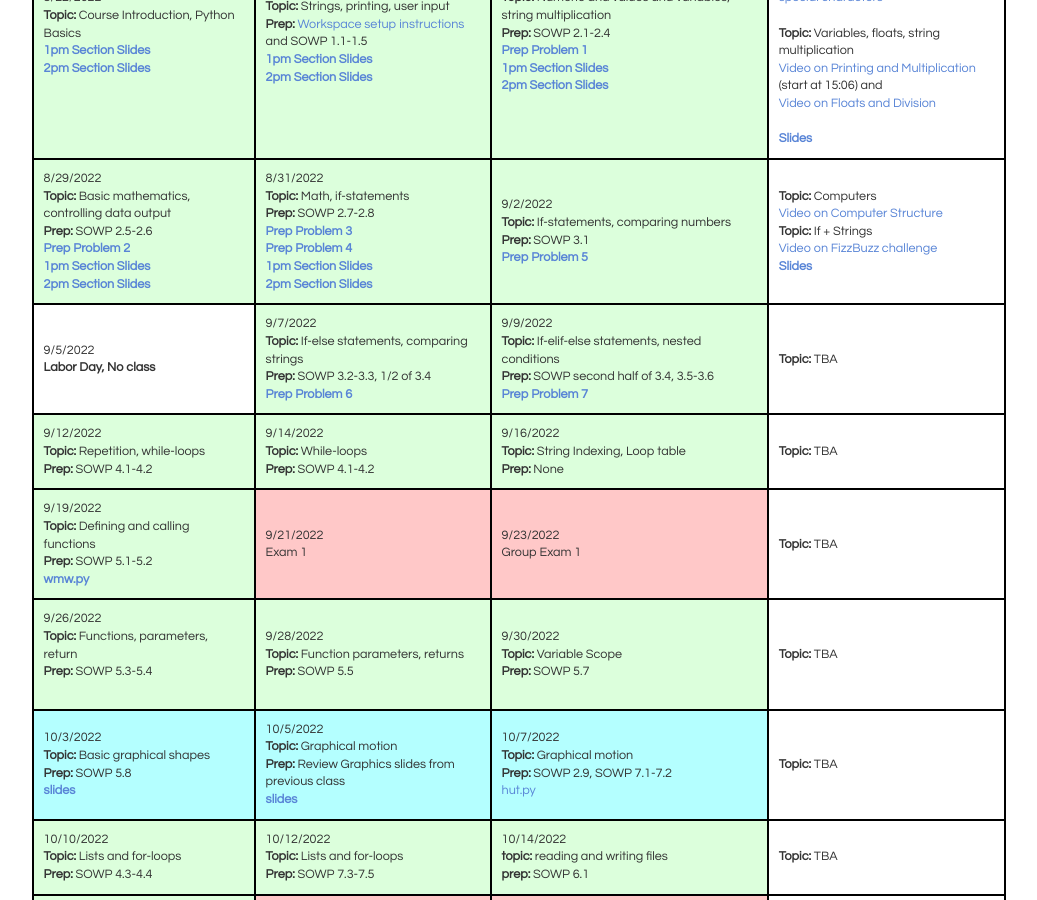
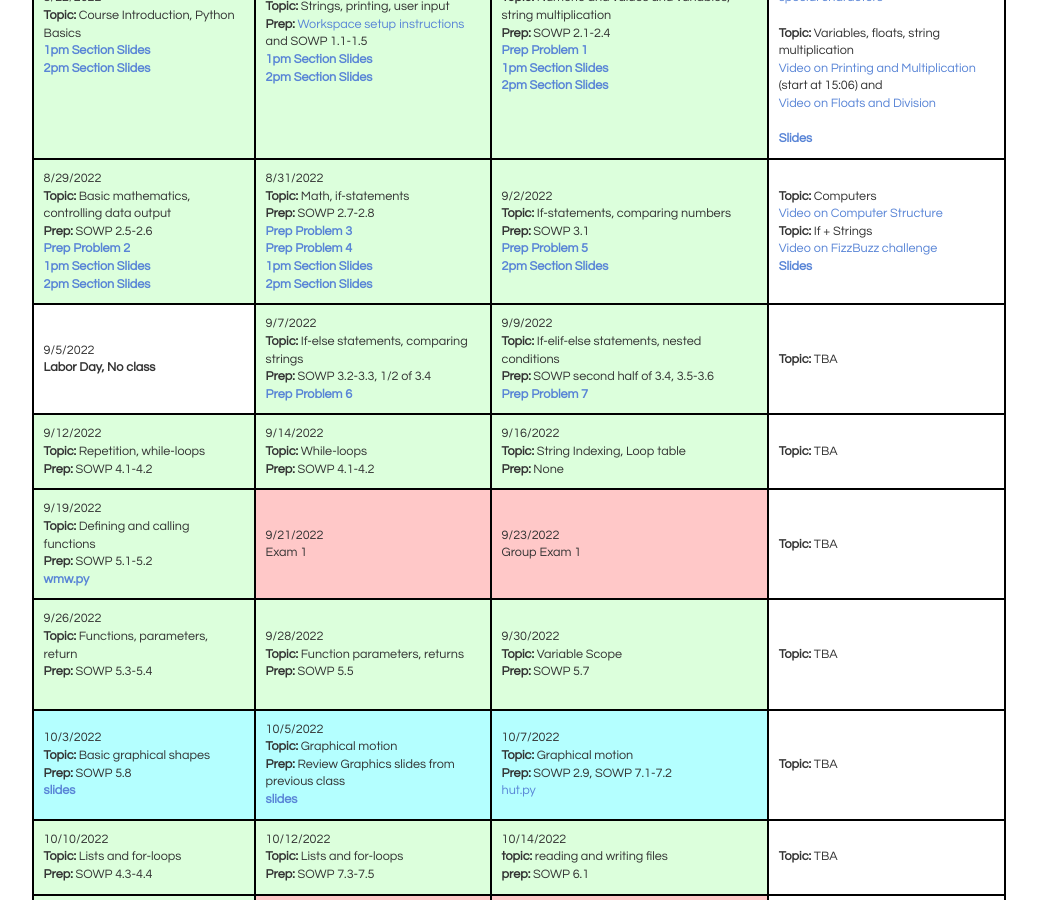
Before and after one commit to bddicken/cs110fall2022website, a Jekyll site: the page built from schedule/index.md, in a window 1280 px wide and 900 px high, scrolled down 312 px. Shown: the whole window, without its empty margins (121-1158 px from the left). Built offline with Jekyll 4.4.1, drawn with Linux system fonts in a browser that asks for light colours.

Commit message:
added link to slides

```diff
--- a/schedule/index.md
+++ b/schedule/index.md
@@ -106,6 +106,7 @@
     <b>Topic:</b> If-statements, comparing numbers <br/>
     <b>Prep:</b> SOWP 3.1 <br/>
     <a href="../preps/05/"><b>Prep Problem 5</b></a> <br/>
+    <a href="./slides/06-if-statements-AP.pdf"><b>2pm Section Slides</b></a>
   </td>
   <td class="">
     <b>Topic:</b> Computers <br/>
```
